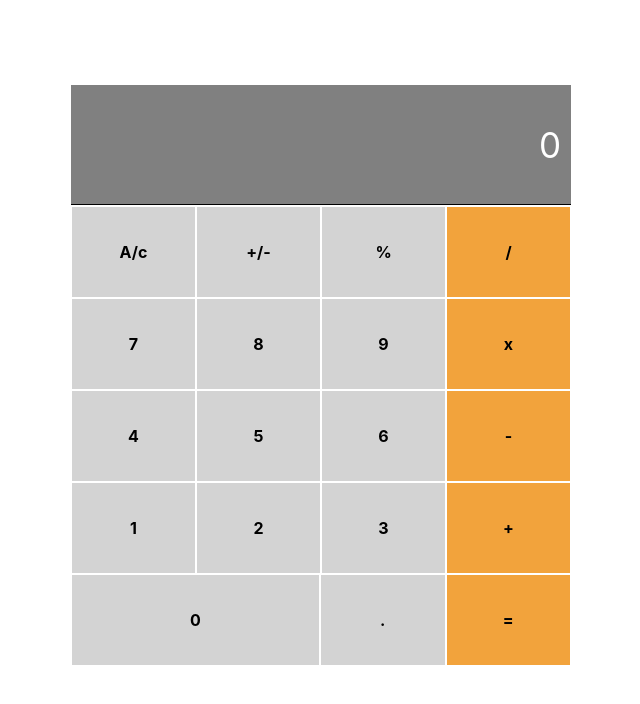
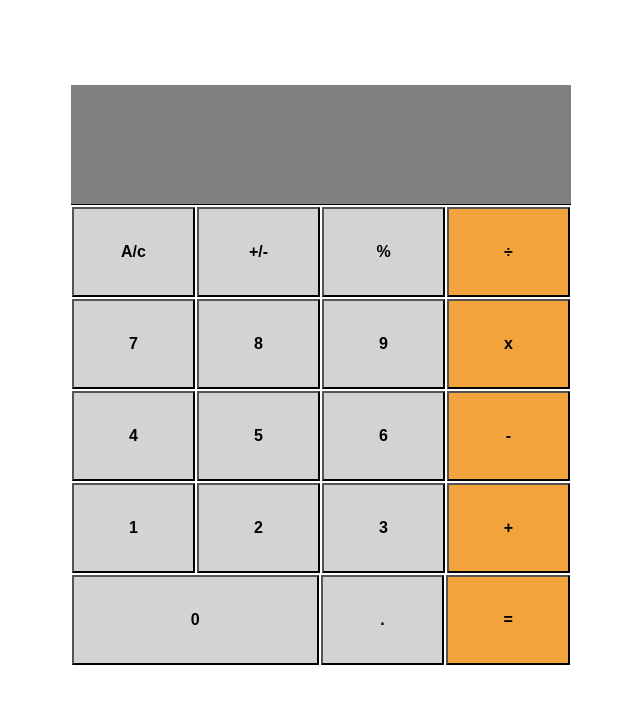
Before and after one commit to ahmed025566/Math-Magicians, a React (Create React App) app: page / in a window 1280 px wide. Shown: the top 704 px of the page, without its empty margins (319-959 px from the left). Built offline with nearby package versions, Linux system fonts and the light colour scheme.

Commit message:
Add calculator logic

```diff
--- /dev/null
+++ b/jsconfig.json
@@ -0,0 +1,5 @@
+{
+    "compilerOptions": {
+      "baseUrl": "src/"
+    }
+  }
--- a/package.json
+++ b/package.json
@@ -9,6 +9,7 @@
     "react": "^18.2.0",
     "react-dom": "^18.2.0",
     "react-scripts": "5.0.1",
+    "big.js": "^6.2.1",
     "web-vitals": "^2.1.4"
   },
   "scripts": {
@@ -37,6 +38,7 @@
   },
   "devDependencies": {
     "babel-eslint": "^10.1.0",
+    "big.js": "^6.2.1",
     "eslint": "^7.32.0",
     "eslint-config-airbnb-base": "^14.2.1",
     "eslint-plugin-import": "^2.27.5",
--- a/src/App.js
+++ b/src/App.js
@@ -1,5 +1,5 @@
 import './App.css';
-import Calculator from './components/calculator.js';
+import Calculator from './components/calculator.jsx';
 
 function App() {
   return (
--- a/src/components/calculator.js
+++ /dev/null
@@ -1,48 +0,0 @@
-import './calculator.css';
-
-const Input = () => <div className='input-wrapper'>0</div>;
-
-const Button = ({ symbol, color, double }) => (
-      <div
-         className="button-wrapper"
-        style={{ backgroundColor: color, width: double }}
-        >
-        {symbol}
-      </div>
-);
-
-const Calculator = () => (
-    <div className='calc-wrapper'>
-        <Input></Input>
-        <div className='raw'>
-        <Button symbol="A/c"/>
-        <Button symbol="+/-"/>
-        <Button symbol="%"/>
-        <Button symbol="/" color="#f2a33c"/>
-        </div>
-        <div className='raw'>
-        <Button symbol="7"/>
-        <Button symbol="8"/>
-        <Button symbol="9"/>
-        <Button symbol="x" color="#f2a33c"/>
-        </div>
-        <div className='raw'>
-        <Button symbol="4"/>
-        <Button symbol="5"/>
-        <Button symbol="6"/>
-        <Button symbol="-" color="#f2a33c"/>
-        </div>
-        <div className='raw'>
-        <Button symbol="1"/>
-        <Button symbol="2"/>
-        <Button symbol="3"/>
-        <Button symbol="+" color="#f2a33c"/>
-        </div>
-        <div className='raw'>
-        <Button symbol="0" double="260px"/>
-        <Button symbol="."/>
-        <Button symbol="=" color="#f2a33c"/>
-        </div>
-        </div>
-);
-export default Calculator;
--- /dev/null
+++ b/src/components/calculator.jsx
@@ -0,0 +1,67 @@
+import React from 'react';
+import './calculator.css';
+import calculate from '../logic/calculate.js';
+
+function Input({ text = '0' }) {
+  return (
+<div className='input-wrapper'>{text}</div>
+  );
+}
+function Button({
+  text, color, double, onClick,
+}) {
+  return (
+      <button
+         type="button"
+         className="button-wrapper"
+         onClick={() => onClick(text)}
+        style={{ backgroundColor: color, width: double }}
+        >
+        {text}
+      </button>
+  );
+}
+
+function Calculator() {
+  const [result, setResult] = React.useState({
+    total: 0,
+    next: null,
+    operation: null,
+  });
+  const { next, total, operation } = result;
+  return (
+    <div className='calc-wrapper'>
+        <Input text={`${total || ''} ${operation || ''} ${next || ''}`}/>
+        <div className='raw'>
+        <Button text="A/c" onClick={() => setResult(calculate(result, 'AC'))}/>
+        <Button text="+/-" onClick={() => setResult(calculate(result, '+/-'))}/>
+        <Button text="%" onClick={() => setResult(calculate(result, '%'))}/>
+        <Button text="÷" color="#f2a33c" onClick={() => setResult(calculate(result, '÷'))}/>
+        </div>
+        <div className='raw'>
+        <Button text="7" onClick={() => setResult(calculate(result, '7'))}/>
+        <Button text="8" onClick={() => setResult(calculate(result, '8'))}/>
+        <Button text="9" onClick={() => setResult(calculate(result, '9'))}/>
+        <Button text="x" color="#f2a33c" onClick={() => setResult(calculate(result, 'x'))}/>
+        </div>
+        <div className='raw'>
+        <Button text={'4'} onClick={() => setResult(calculate(result, '4'))}/>
+        <Button text="5" onClick={() => setResult(calculate(result, '5'))}/>
+        <Button text="6" onClick={() => setResult(calculate(result, '6'))}/>
+        <Button text="-" color="#f2a33c" onClick={() => setResult(calculate(result, '-'))}/>
+        </div>
+        <div className='raw'>
+        <Button text="1" onClick={() => setResult(calculate(result, '1'))}/>
+        <Button text="2" onClick={() => setResult(calculate(result, '2'))}/>
+        <Button text="3" onClick={() => setResult(calculate(result, '3'))}/>
+        <Button text="+" color="#f2a33c" onClick={() => setResult(calculate(result, '+'))}/>
+        </div>
+        <div className='raw'>
+        <Button text="0" double="260px" onClick={() => setResult(calculate(result, '+'))}/>
+        <Button text="." onClick={() => setResult(calculate(result, '.'))}/>
+        <Button text="=" color="#f2a33c" onClick={() => setResult(calculate(result, '='))}/>
+        </div>
+        </div>
+  );
+}
+export default Calculator;
--- /dev/null
+++ b/src/logic/calculate.js
@@ -0,0 +1,133 @@
+import operate from './operate.js';
+
+function isNumber(item) {
+  return !!item.match(/[0-9]+/);
+}
+
+/**
+ * Given a button name and a calculator data object, return an updated
+ * calculator data object.
+ *
+ * Calculator data object contains:
+ *   total:s      the running total
+ *   next:String       the next number to be operated on with the total
+ *   operation:String  +, -, etc.
+ */
+export default function calculate(obj, buttonName) {
+  if (buttonName === 'AC') {
+    return {
+      total: null,
+      next: null,
+      operation: null,
+    };
+  }
+
+  if (isNumber(buttonName)) {
+    if (buttonName === '0' && obj.next === '0') {
+      return {};
+    }
+    // If there is an operation, update next
+    if (obj.operation) {
+      if (obj.next && obj.next !== '0') {
+        return { ...obj, next: obj.next + buttonName };
+      }
+      return { ...obj, next: buttonName };
+    }
+    // If there is no operation, update next and clear the value
+    if (obj.next && obj.next !== '0') {
+      return {
+        next: obj.next + buttonName,
+        total: null,
+      };
+    }
+    return {
+      next: buttonName,
+      total: null,
+    };
+  }
+
+  if (buttonName === '.') {
+    if (obj.next) {
+      if (obj.next.includes('.')) {
+        return { ...obj };
+      }
+      return { ...obj, next: `${obj.next}.` };
+    }
+    if (obj.operation) {
+      return { ...obj, next: '0.' };
+    }
+    if (obj.total) {
+      if (obj.total.includes('.')) {
+        return {};
+      }
+      return { ...obj, next: `${obj.total}.` };
+    }
+    return { ...obj, next: '0.' };
+  }
+
+  if (buttonName === '=') {
+    if (obj.next && obj.operation) {
+      return {
+        total: operate(obj.total, obj.next, obj.operation),
+        next: null,
+        operation: null,
+      };
+    }
+    // '=' with no operation, nothing to do
+    return {};
+  }
+
+  if (buttonName === '+/-') {
+    if (obj.next) {
+      return { ...obj, next: (-1 * parseFloat(obj.next)).toString() };
+    }
+    if (obj.total) {
+      return { ...obj, total: (-1 * parseFloat(obj.total)).toString() };
+    }
+    return {};
+  }
+
+  // Button must be an operation
+
+  // When the user presses an operation button without having entered
+  // a number first, do nothing.
+  // if (!obj.next && !obj.total) {
+  //   return {};
+  // }
+
+  // User pressed an operation after pressing '='
+  if (!obj.next && obj.total && !obj.operation) {
+    return { ...obj, operation: buttonName };
+  }
+
+  // User pressed an operation button and there is an existing operation
+  if (obj.operation) {
+    if (obj.total && !obj.next) {
+      return { ...obj, operation: buttonName };
+    }
+
+    if (!obj.total) {
+      return { total: 0, operation: buttonName };
+    }
+
+    return {
+      total: operate(obj.total, obj.next, obj.operation),
+      next: null,
+      operation: buttonName,
+    };
+  }
+
+  // no operation yet, but the user typed one
+
+  // The user hasn't typed a number yet, just save the operation
+  if (!obj.next) {
+    return { operation: buttonName };
+  }
+
+  // save the operation and shift 'next' into 'total'
+  return {
+    total: obj.next,
+    next: null,
+    operation: buttonName,
+  };
+}
--- /dev/null
+++ b/src/logic/operate.js
@@ -0,0 +1,30 @@
+import Big from 'big.js';
+
+export default function operate(numberOne, numberTwo, operation) {
+  const one = Big(numberOne);
+  const two = Big(numberTwo);
+  if (operation === '+') {
+    return one.plus(two).toString();
+  }
+  if (operation === '-') {
+    return one.minus(two).toString();
+  }
+  if (operation === 'x') {
+    return one.times(two).toString();
+  }
+  if (operation === '÷') {
+    try {
+      return one.div(two).toString();
+    } catch (err) {
+      return "Can't divide by 0.";
+    }
+  }
+  if (operation === '%') {
+    try {
+      return one.mod(two).toString();
+    } catch (err) {
+      return "Can't find modulo as can't divide by 0.";
+    }
+  }
+  throw Error(`Unknown operation '${operation}'`);
+}
```
Also changed, not shown: .eslintrc.json, 2 other files (tests, documents, lock files or other folders).
